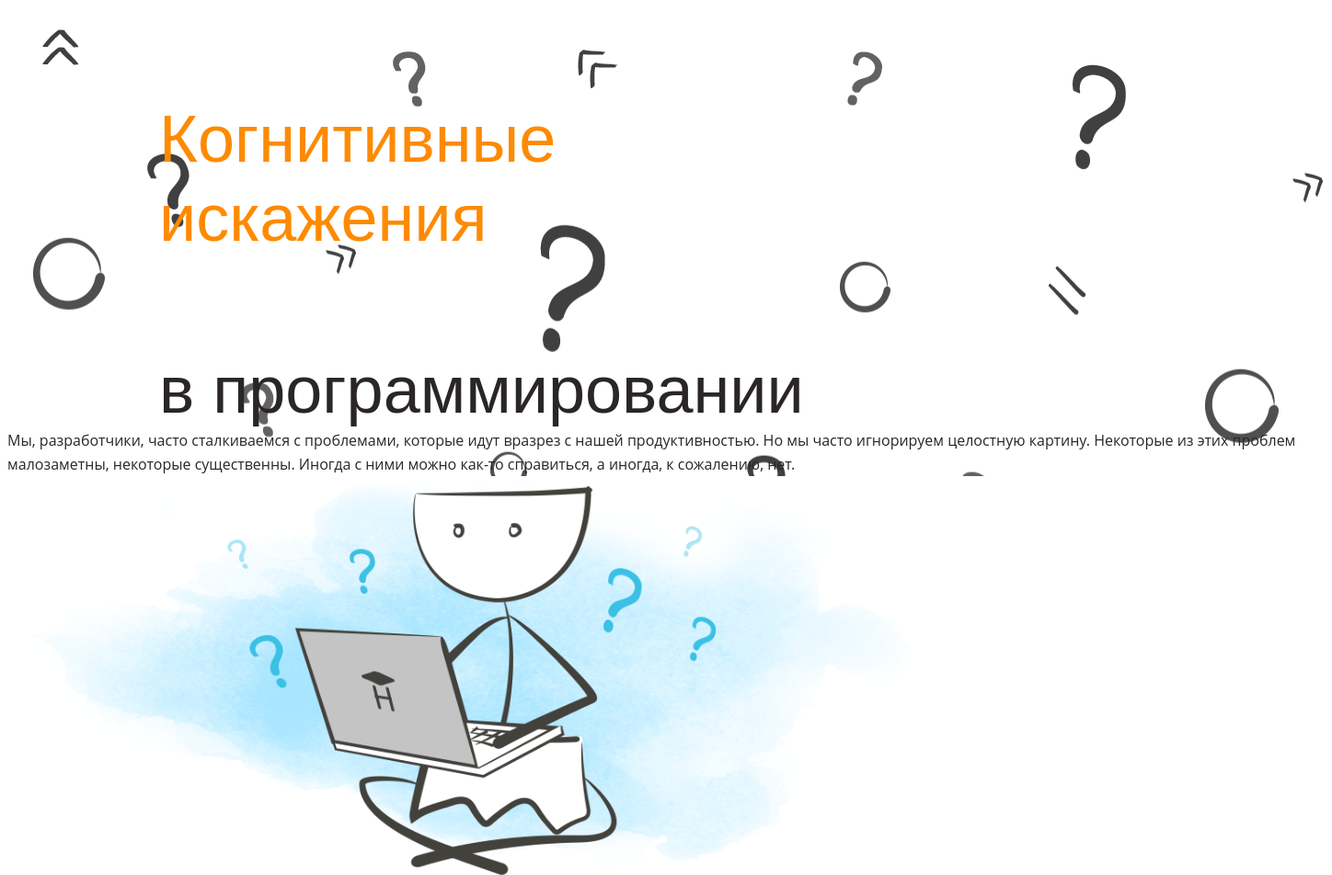
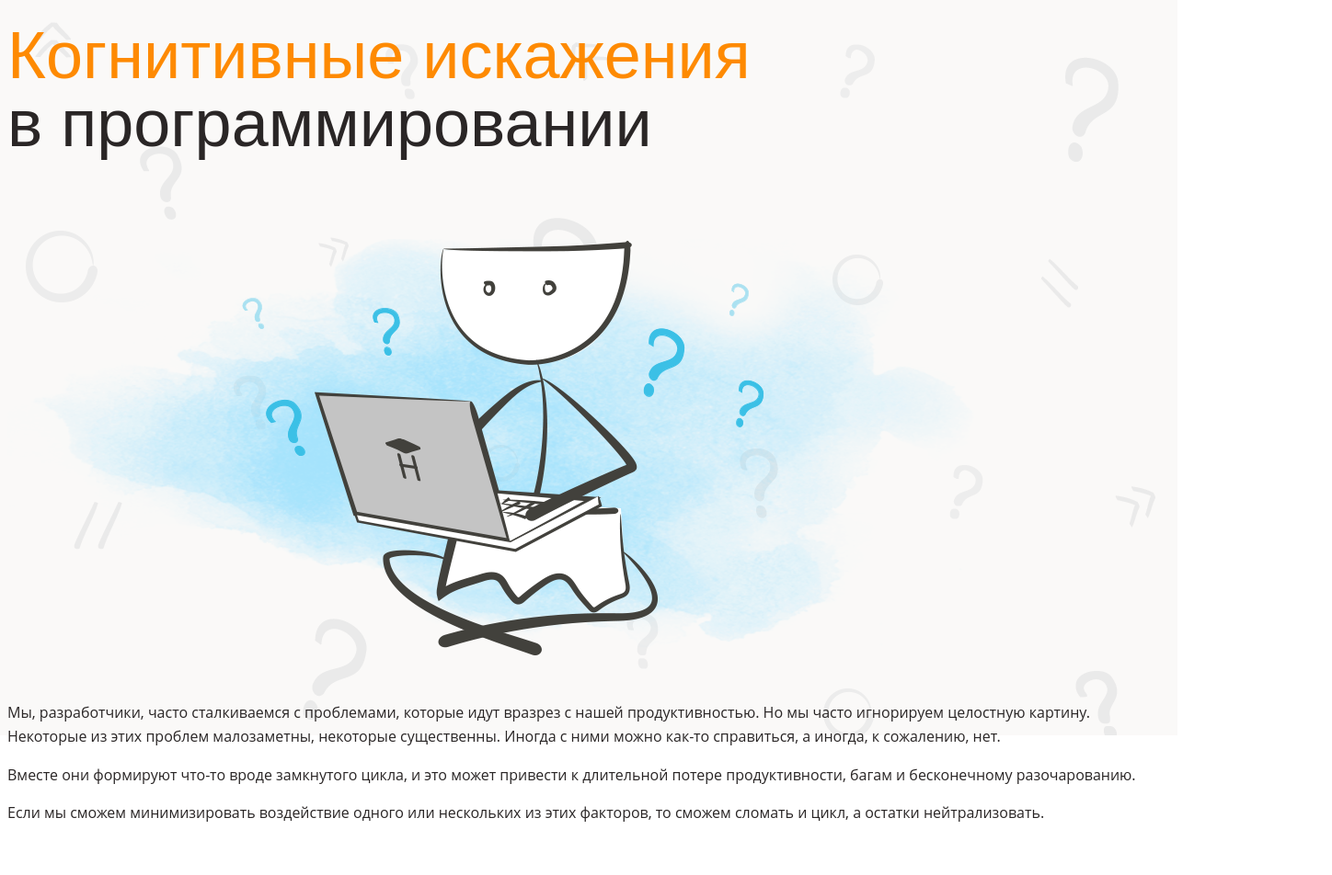
Before and after one commit to KsUstimenko/layout-designer-project-lvl1, a website: page src/index.html in a window 1280 px wide. Shown: the whole page at 92% size, 1448 px wide, since content can reach past the window. After the commit the page ends 914 px from the top, so only its background shows below. Drawn offline with Linux system fonts and the light colour scheme; a web font is replaced by a local one.

Commit message:
Added background

```diff
--- a/src/index.html
+++ b/src/index.html
@@ -10,12 +10,14 @@
 </head>
 <body>
 
-<header class="header-container">
-  <div class="background-image">
-  <div class="font-h1 font-header_1page">Когнитивные искажения</div>
-    <div class="font-h1 font-header_1page_added">в программировании</div>
+<header class="background-image">
+  <h1 class="header-font main-color">Когнитивные искажения</h1>
+    <h1 class="header-font">в программировании</h1>
   <div><img src="./images/main.png" alt="main" class="image-main"></div>
     <div>Мы, разработчики, часто сталкиваемся с проблемами, которые идут вразрез с нашей продуктивностью. Но мы часто игнорируем целостную картину. Некоторые из этих проблем малозаметны, некоторые существенны. Иногда с ними можно как-то справиться, а иногда, к сожалению, нет.</div>
+  <div>
+    <p>Вместе они формируют что-то вроде замкнутого цикла, и это может привести к длительной потере продуктивности, багам и бесконечному разочарованию.</p>
+    <p>Если мы сможем минимизировать воздействие одного или нескольких из этих факторов, то сможем сломать и цикл, а остатки нейтрализовать.</p>
   </div>
 </header>
 
--- a/src/styles/style.css
+++ b/src/styles/style.css
@@ -21,19 +21,25 @@ html {
   color: #2A2626;
 }
 
-.font-h1 {
+.header-font {
   font-family: "Neucha", sans-serif;
-  font-size: 72px;
 }
 
-.font-h2 {
-  font-family: "Neucha", sans-serif;
+h1 {
+  font-size: 72px;
+  font-weight: normal;
+}
+
+h2 {
   font-size: 60px;
 }
 
-.font-h3 {
-  font-family: "Neucha", sans-serif;
+h3 {
   font-size: 34px;
+}
+
+.main-color {
+  color: var(--color-main);
 }
 
 .content {
@@ -43,32 +49,16 @@ html {
   padding-bottom: 100px;
 }
 
-.header-container {
-  height: 914px;
-  width: 1440px;
-  display: block;
+
+.background-image::before {
+  content: "";
+  background-size: cover;
+  position: absolute;
+  z-index: -1;
+  top: 0;
+  bottom: 0;
+  left: 0;
+  right: 0;
+  opacity: 10%;
+  background: var(--color-white_translucent) url("../images/background.png") no-repeat;
 }
-
-.background-image {
-  background-image: url("../images/background.png");
-}
-
-.image-main {
-  width: 1082px;
-  height: 525px;
-  position: absolute;
-}
-
-.font-header_1page {
-  color: var(--color-main);
-  padding-top: 100px;
-  padding-left: 165px;
-  width: 72px;
-  line-height: 1.2em;
-}
-
-.font-header_1page_added {
-  padding-top: 100px;
-  padding-left: 165px;
-  line-height: 1.2em;
-}
```
